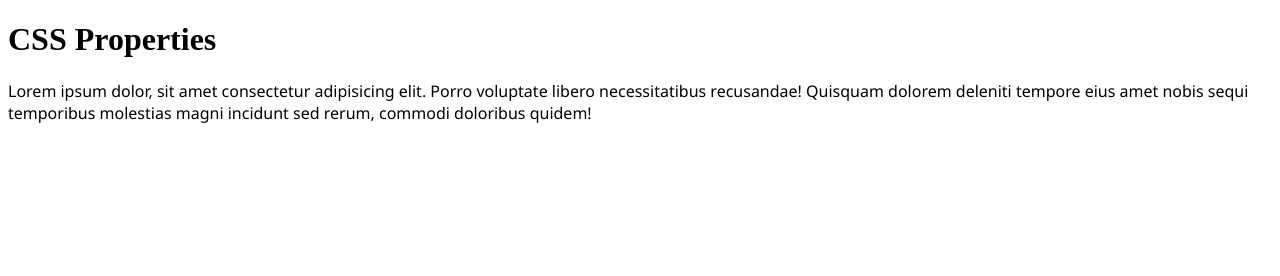
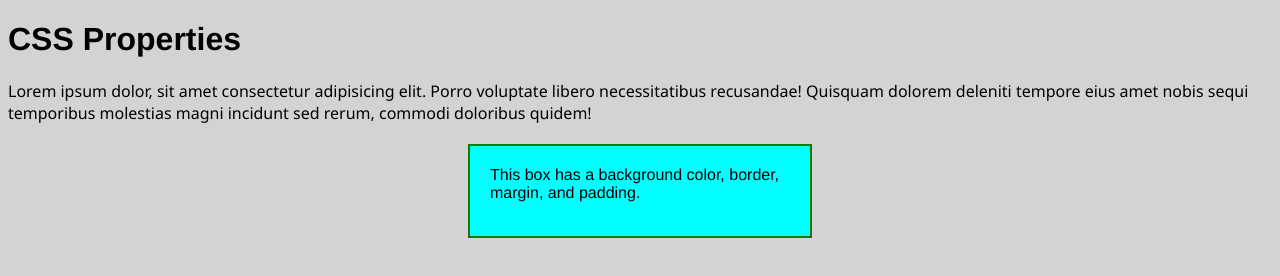
Before and after one commit to ShareghYusefi/CSS-Properties, a plain HTML site: page index.html in a window 1280 px wide. Drawn offline with Linux system fonts and the light colour scheme.

Commit message:
CSS box model

```diff
--- a/index.html
+++ b/index.html
@@ -16,5 +16,10 @@
         rerum, commodi doloribus quidem!
       </p>
     </section>
+
+    <!-- CSS Box Model: a web design concept which applies to all elements defining how spacing, border, and content apply in layout. -->
+    <div class="box-model">
+      This box has a background color, border, margin, and padding.
+    </div>
   </body>
 </html>
--- a/styles.css
+++ b/styles.css
@@ -1,5 +1,19 @@
 /* Global Styles */
+
+body {
+  font-family: "Franklin Gothic Medium", "Arial Narrow", Arial, sans-serif;
+  background-color: lightgrey;
+}
 
 .section-text {
   font-family: "Segoe UI", Tahoma, Geneva, Verdana, sans-serif;
 }
+
+.box-model {
+  width: 300px;
+  height: 50px;
+  margin: 20px auto;
+  padding: 20px;
+  border: 2px solid green;
+  background-color: cyan;
+}
```
